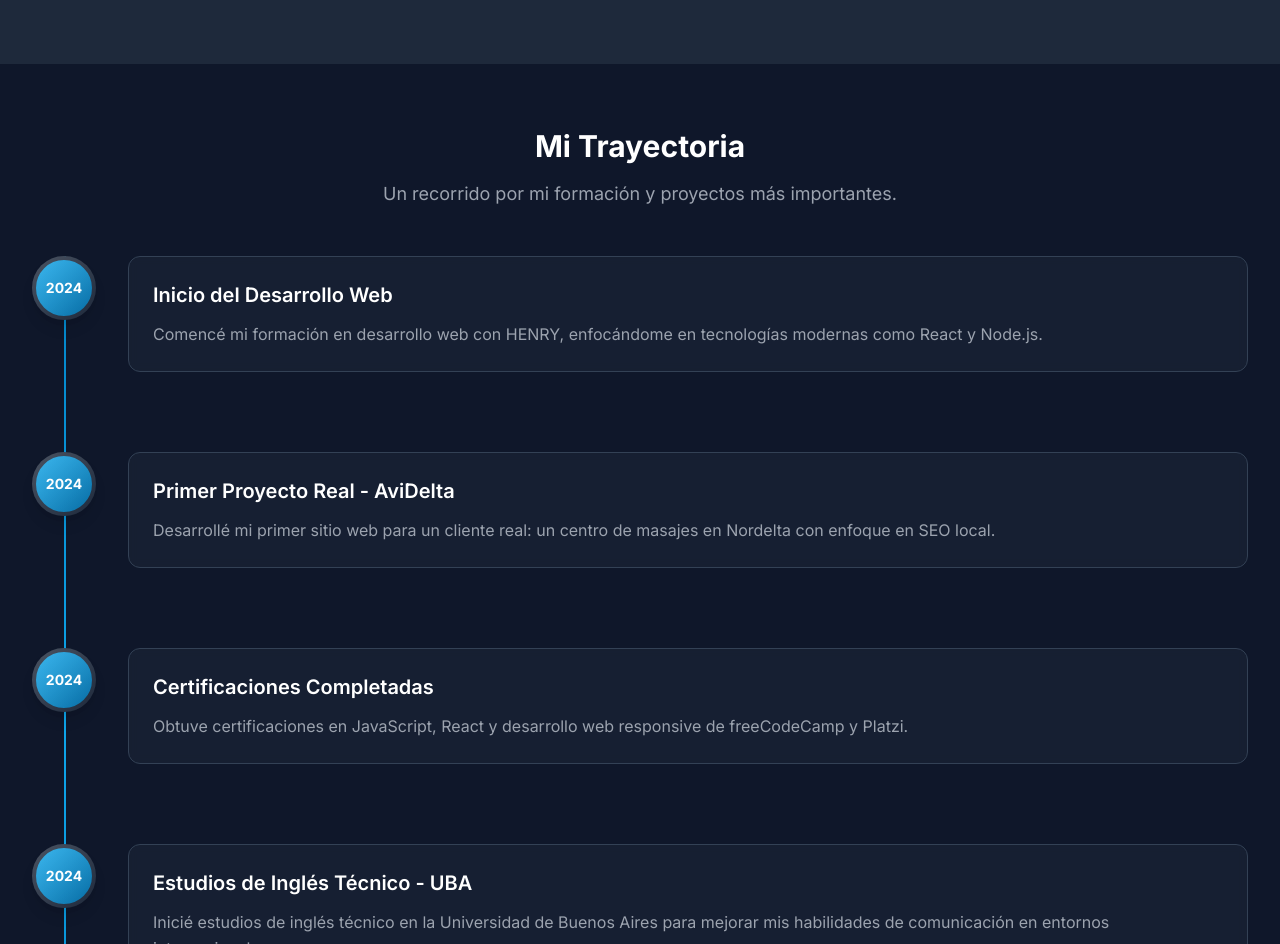
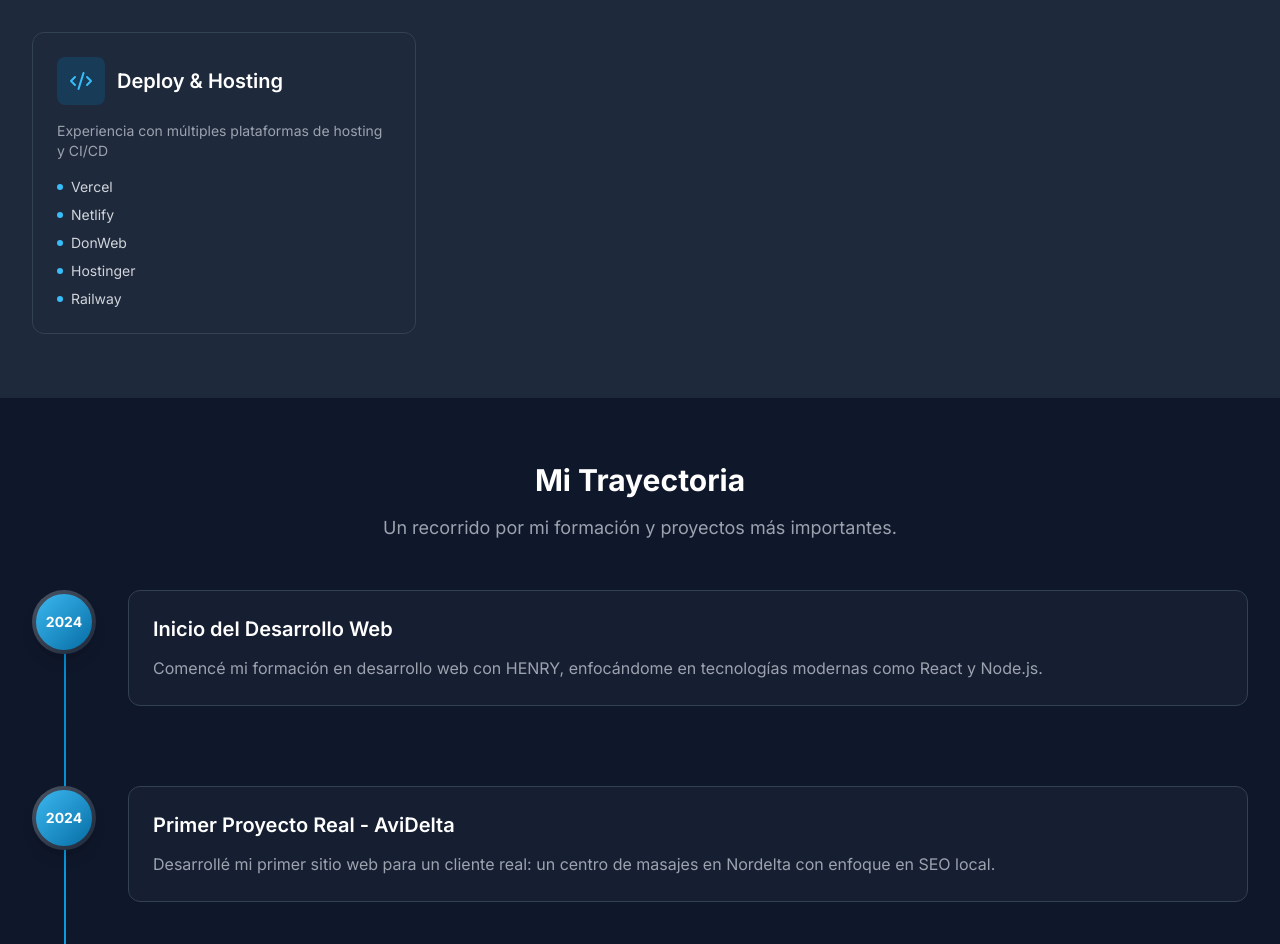
Before and after one commit to AquinoEdissonFacundo/Porfolio, a React (Vite) app: page /sobre-mi in a window 1280 px wide. Shown: the part 1708-2652 px from the top of the page. Built offline with nearby package versions, Linux system fonts and the light colour scheme.

Commit message:
Add: Deploy platforms section (Vercel, Netlify, DonWeb, Hostinger, Railway)

```diff
--- a/src/pages/About.tsx
+++ b/src/pages/About.tsx
@@ -29,6 +29,12 @@ const About = () => {
       icon: <Zap className="w-6 h-6" />,
       technologies: ['Lighthouse', 'Core Web Vitals', 'WebP', 'Lazy Loading', 'JSON-LD'],
       description: 'Optimización para velocidad y SEO'
+    },
+    {
+      category: 'Deploy & Hosting',
+      icon: <Code2 className="w-6 h-6" />,
+      technologies: ['Vercel', 'Netlify', 'DonWeb', 'Hostinger', 'Railway'],
+      description: 'Experiencia con múltiples plataformas de hosting y CI/CD'
     }
   ]
 
@@ -50,7 +56,7 @@ const About = () => {
     },
     {
       year: '2024',
-      title: 'Estudios de Inglés Técnico - UBA',
+      title: 'Estudios de Inglés - UBA',
       description: 'Inicié estudios de inglés técnico en la Universidad de Buenos Aires para mejorar mis habilidades de comunicación en entornos internacionales.'
     },
     {
```
Also changed, not shown: public/CV_EdissonFacundoAquinoToloza.txt.
